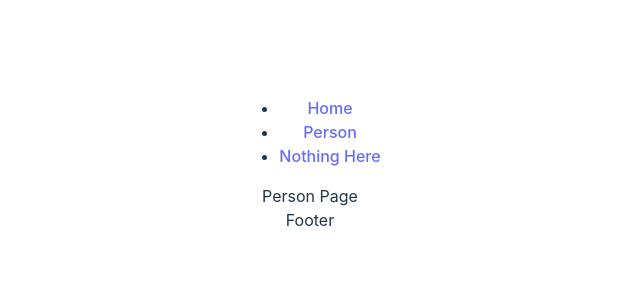
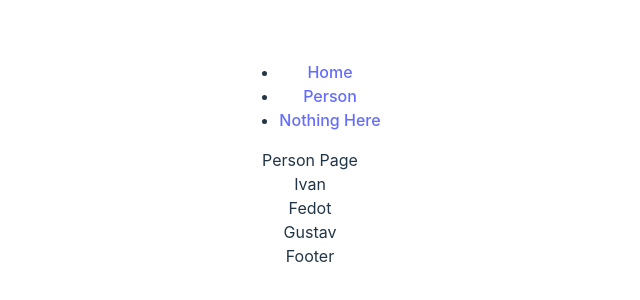
Before and after one commit to DukeKunYura/spa-for-usetech, a React (Vite) app: page /person in a window 1280 px wide. Shown: the part 244-544 px from the top of the page, without its empty margins (330-970 px from the left). Built offline with nearby package versions, Linux system fonts and the light colour scheme.

Commit message:
add PersonsList

```diff
--- a/src/App.tsx
+++ b/src/App.tsx
@@ -1,4 +1,4 @@
-import './App.css'
+import './App.css';
 import Main from '../src/layout/Main/Main';
 
 function App() {
@@ -9,4 +9,4 @@ function App() {
   )
 }
 
-export default App
+export default App;
--- a/src/layout/Main/Main.tsx
+++ b/src/layout/Main/Main.tsx
@@ -11,10 +11,6 @@ const Main: FC = () => {
             <Route path="/" element={<Layout />}>
                 <Route index element={<Home />} />
                 <Route path="person" element={<Person />} />
-
-                {/* Using path="*"" means "match anything", so this route
-                acts like a catch-all for URLs that we don't have explicit
-                routes for. */}
                 <Route path="*" element={<NoMatch />} />
             </Route>
         </Routes>
--- a/src/pages/Person/Person.tsx
+++ b/src/pages/Person/Person.tsx
@@ -1,8 +1,38 @@
 import { FC } from "react";
 
 const Person: FC = () => {
+    const persons: Array<string> = ["Ivan", "Fedot", "Gustav"];
+
+    interface PersonOne {
+        name: string,
+        surname: string,
+        age: number
+    }
+
+    const setName = (name: string) => {
+
+        const newPerson: PersonOne = {
+            name,
+            surname: "Ivanov",
+            age: 30
+        };
+        return newPerson;
+    }
+
+    const personsList: Array<PersonOne> = [];
+    for (let i = 0; i < persons.length; i++) {
+        personsList.push(setName(persons[i]));
+    }
+    console.log(personsList);
+
+
+
+
+
     return (
-        <div>Person Page</div>
+        <div>Person Page
+            {personsList.length > 0 && personsList.map(item => <div key={item.name}>{item.name}</div>)}
+        </div>
     )
 }
 export default Person;
```
